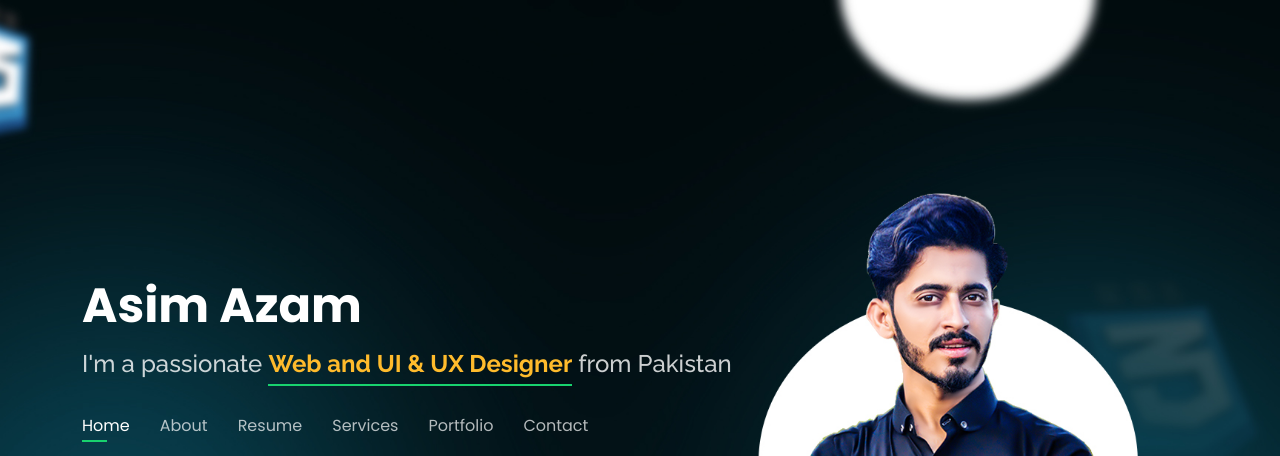
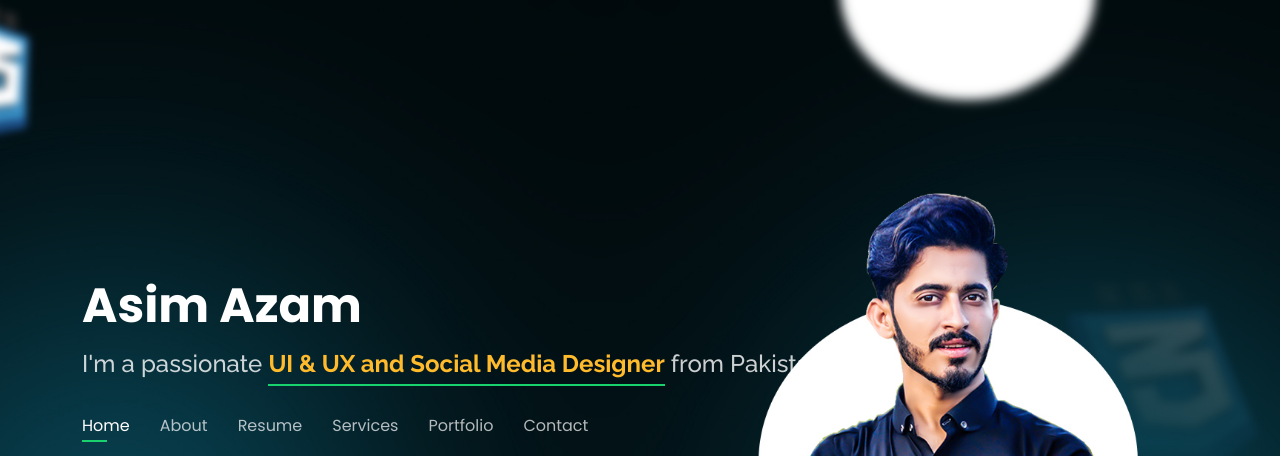
Before and after one commit to asimazam343/asimazam343.github.io, a plain HTML site: page index.html in a window 1280 px wide. Shown: the top 456 px of the page. Drawn offline with nearby package versions, Linux system fonts and the light colour scheme.

Commit message:
name changed

```diff
--- a/index.html
+++ b/index.html
@@ -37,7 +37,7 @@
             <h1><a href="index.html">Asim Azam</a></h1>
             <!-- Uncomment below if you prefer to use an image logo -->
             <!-- <a href="index.html" class="mr-auto"><img src="assets/img/logo.png" alt="" class="img-fluid"></a> -->
-            <h2>I'm a passionate <span clas style="color: #ffbb2c; font-weight:1000;">Web and UI & UX Designer</span> from Pakistan</h2>
+            <h2>I'm a passionate <span clas style="color: #ffbb2c; font-weight:1000;">UI & UX and Social Media Designer</span> from Pakistan</h2>
 
             <nav id="navbar" class="navbar">
                 <ul>
```
